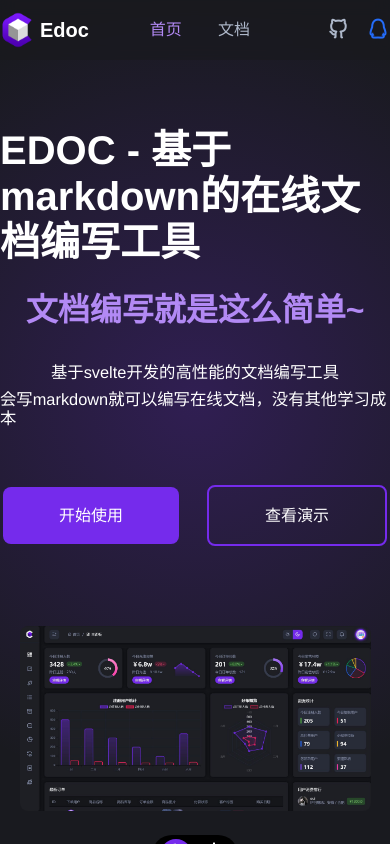
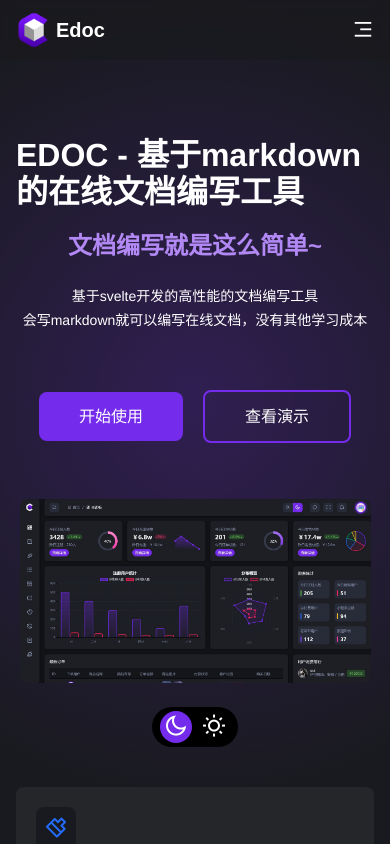
Before and after one commit to suruibuas/edoc, a Svelte app: page / in a window 390 px wide. Built offline with nearby package versions, Linux system fonts and the light colour scheme.

Commit message:
1、增加手机端兼容

```diff
--- a/src/App.svelte
+++ b/src/App.svelte
@@ -4,6 +4,7 @@
 	import { setContext } from 'svelte';
 	import config from '@/config.js';
 	setContext('config', config);
+	setContext('mobile', window.innerWidth > 576 ? false : true);
 </script>
 
 <Router {routes} />
--- a/src/components/Header.svelte
+++ b/src/components/Header.svelte
@@ -1,15 +1,34 @@
 <script>
 	import { getContext } from 'svelte';
+	import { fly } from 'svelte/transition';
+	import { quintOut } from 'svelte/easing';
 	let conf = getContext('config');
+	let isMobile = getContext('mobile');
 	export let page = '';
+
+	let menuIcon = 'ri-menu-3-line';
+	let menuShow = isMobile ? false : true;
+	function handleShowMenu() {
+		menuShow = !menuShow;
+		menuIcon = menuShow ? 'ri-close-line' : 'ri-menu-3-line';
+	}
 </script>
 
-<header class:whole={page != 'home'}>
+<header id="mobile-header" class:whole={page != 'home'}>
 	<div class="logo">
 		<img src="/logo_inverse.png" alt={conf['name']} />
 		<span>{conf['name']}</span>
 	</div>
-	<div class="nav">
+	{#if menuShow}
+		<div
+			class="nav"
+			transition:fly={{
+				duration: isMobile ? 200 : 0,
+				y: 40,
+				opacity: 0,
+				easing: quintOut,
+			}}
+		>
 			{#each conf['nav'] as row}
 				<a
 					href={row.url}
@@ -20,6 +39,7 @@
 				</a>
 			{/each}
 		</div>
+	{/if}
 	<div class="icon">
 		{#if conf['github'] != ''}
 			<a
@@ -45,6 +65,11 @@
 			<i class="ri-wechat-2-line color-green" />
 		{/if}
 	</div>
+
+	{#if isMobile}
+		<!-- svelte-ignore a11y-click-events-have-key-events -->
+		<i class="{menuIcon} menu" on:click={handleShowMenu} />
+	{/if}
 </header>
 {#if page == 'home'}
 	<div class="bg-box" />
--- a/src/style/common/header.less
+++ b/src/style/common/header.less
@@ -61,6 +61,9 @@ header {
 			margin-left: 12px;
 		}
 	}
+	.menu {
+		font-size: 22px;
+	}
 }
 .bg-box {
 	position: absolute;
--- a/src/style/common/layout.less
+++ b/src/style/common/layout.less
@@ -168,6 +168,122 @@
 	}
 }
 @media screen and (max-width: 576px) {
+	.open-menu {
+		margin: 0 16px;
+		padding: 16px 0;
+		border-top: 1px #27282e solid;
+		border-bottom: 1px #27282e solid;
+		color: @color-text-grey;
+		display: flex;
+		div:first-child {
+			flex: 1;
+		}
+	}
+	header,
+	footer,
+	.banner,
+	.intro {
+		padding: 16px !important;
+	}
+	.icon {
+		display: none;
+	}
+	.nav {
+		position: absolute;
+		width: 100%;
+		background: rgba(25, 26, 31, 1);
+		display: flex;
+		flex-direction: column;
+		padding: 0 20px 16px 20px;
+		left: 0;
+		top: 60px;
+		a {
+			margin: 8px 0 !important;
+			border-top: 1px #27282e solid;
+			padding-top: 16px;
+		}
+	}
+	.banner {
+		h1 {
+			font-size: 32px !important;
+		}
+		h2 {
+			font-size: 24px !important;
+		}
+		h3 {
+			font-size: 14px;
+		}
+		.btn {
+			a {
+				padding: 16px 40px !important;
+				&:nth-of-type(2) {
+					margin-left: 16px !important;
+				}
+			}
+		}
+	}
+	.preview {
+		margin-top: 56px !important;
+	}
+	.intro {
+		margin-top: 24px !important;
+	}
+	footer {
+		margin-bottom: 32px !important;
+		.links {
+			padding-top: 16px !important;
+			margin-top: 0 !important;
+			text-align: left !important;
+			span {
+				display: block;
+				padding: 16px 0;
+			}
+			a {
+				display: inline-block;
+				width: 50%;
+				margin: 0 !important;
+				padding: 8px 0;
+			}
+		}
+		.info {
+			margin-top: 16px !important;
+			text-align: left !important;
+			line-height: 1.4;
+			border-top: 2px #27282e solid;
+			padding-top: 16px;
+			font-size: 14px !important;
+			.beian {
+				margin: 0 !important;
+			}
+		}
+	}
+	#doc {
+		padding-left: 16px !important;
+		margin: 0 !important;
+		.menu {
+			position: fixed;
+			height: 100%;
+			background: @color-bg-grey;
+			z-index: 999;
+			left: 0;
+			top: 0;
+			width: 70% !important;
+			padding-left: 12px;
+		}
+		.side {
+			display: none;
+		}
+		.doc {
+			padding-left: 0 !important;
+			min-width: auto !important;
+		}
+	}
+	#mobile-header {
+		padding: 16px !important;
+	}
+	.whole {
+		padding: 0 !important;
+	}
 	.col-1,
 	.col-2,
 	.col-3,
--- a/src/views/Doc.svelte
+++ b/src/views/Doc.svelte
@@ -1,4 +1,7 @@
 <script>
+	import { getContext } from 'svelte';
+	import { fly } from 'svelte/transition';
+	import { quintOut } from 'svelte/easing';
 	import Router from 'svelte-spa-router';
 	import Header from '@/components/Header.svelte';
 	import Menu from '@/components/Menu.svelte';
@@ -14,9 +17,11 @@
 	let sideNum = -1;
 	let h3 = [];
 	let sideDom;
+	let isMobile = getContext('mobile');
+	let boxHeight = window.innerHeight - 124;
+	let menuShow = isMobile ? false : true;
 
 	const page = 'doc';
-	const boxHeight = window.innerHeight - 124;
 	const _location = `#${decodeURIComponent($location)}`;
 
 	$: sideTop = sideNum == 0 ? 16 : sideNum * 32 + 16;
@@ -50,10 +55,13 @@
 		dom.scrollTop = 0;
 		scroll.update();
 		sidebar = [];
-		h3 = document.querySelectorAll('h3');
+		h3 = dom.querySelectorAll('h3');
 		h3.forEach((item, key) => {
 			sidebar[key] = item.innerHTML;
 		});
+		if (isMobile) {
+			menuShow = false;
+		}
 	}
 
 	function handleJump(index) {
@@ -72,18 +80,47 @@
 		}
 		sideNum = h3.length - 1;
 	}
+
+	function handleOpenMenu() {
+		menuShow = !menuShow;
+	}
+
+	function handleGoTop() {
+		docMain.scrollTop = 0;
+	}
 </script>
 
 <!-- 顶部 -->
 <Header {page} />
 
+{#if isMobile}
+	<!-- svelte-ignore a11y-click-events-have-key-events -->
+	<div class="open-menu">
+		<div on:click={handleOpenMenu}>
+			<i class="ri-menu-unfold-line" />
+			展开目录
+		</div>
+		<div on:click={handleGoTop}>返回顶部</div>
+	</div>
+{/if}
+
 <!-- 文档主体 -->
 <div id="doc" class="whole">
+	{#if menuShow}
 		<Scroll height={boxHeight}>
-		<div class="menu">
+			<div
+				class="menu"
+				transition:fly={{
+					duration: isMobile ? 200 : 0,
+					x: -200,
+					opacity: 0,
+					easing: quintOut,
+				}}
+			>
 				<Menu data={menu} />
 			</div>
 		</Scroll>
+	{/if}
 
 	<div class="doc">
 		<Scroll
@@ -97,6 +134,7 @@
 		</Scroll>
 	</div>
 
+	{#if !isMobile}
 		<div class="side">
 			{#each sidebar as name, index}
 				<!-- svelte-ignore a11y-click-events-have-key-events -->
@@ -116,6 +154,7 @@
 				style="top: {sideTop}px;"
 			/>
 		</div>
+	{/if}
 </div>
 
 <style lang="less">
```
Lines whose indentation alone changed are shown as unchanged.
